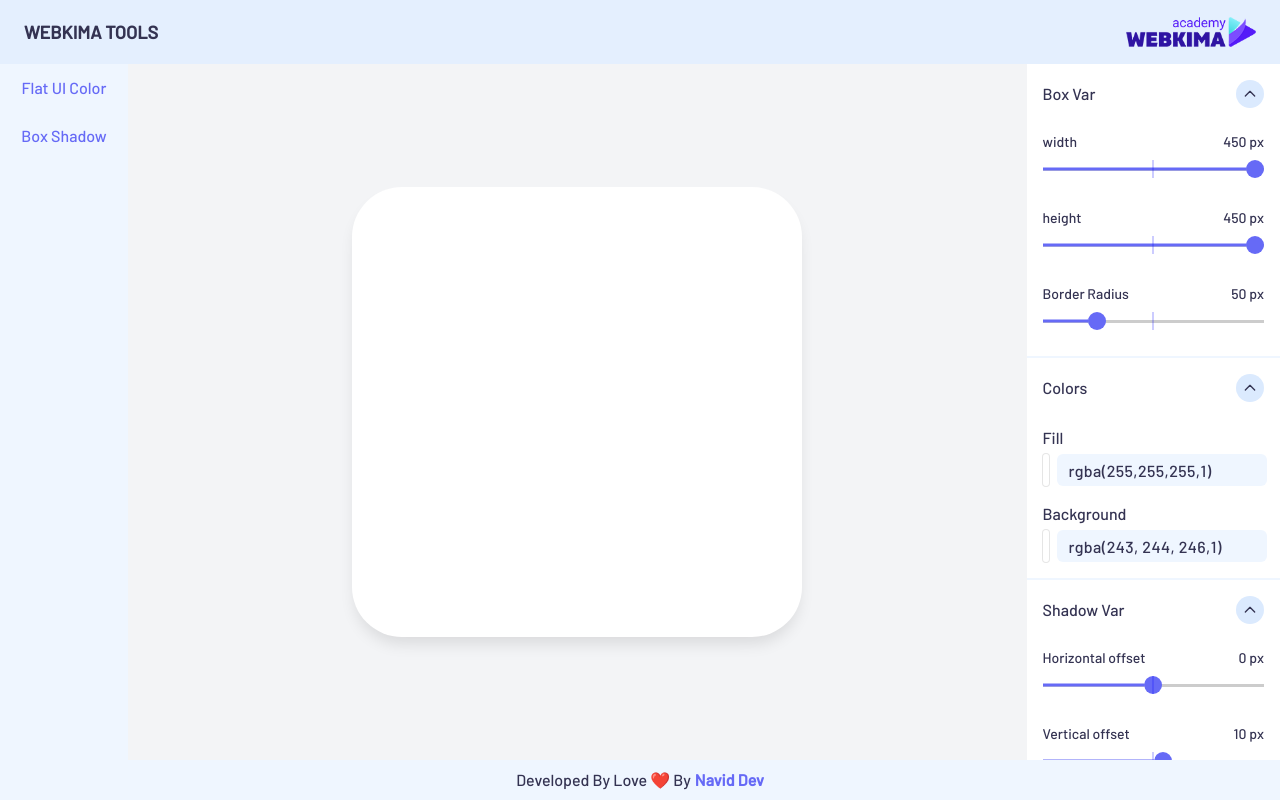
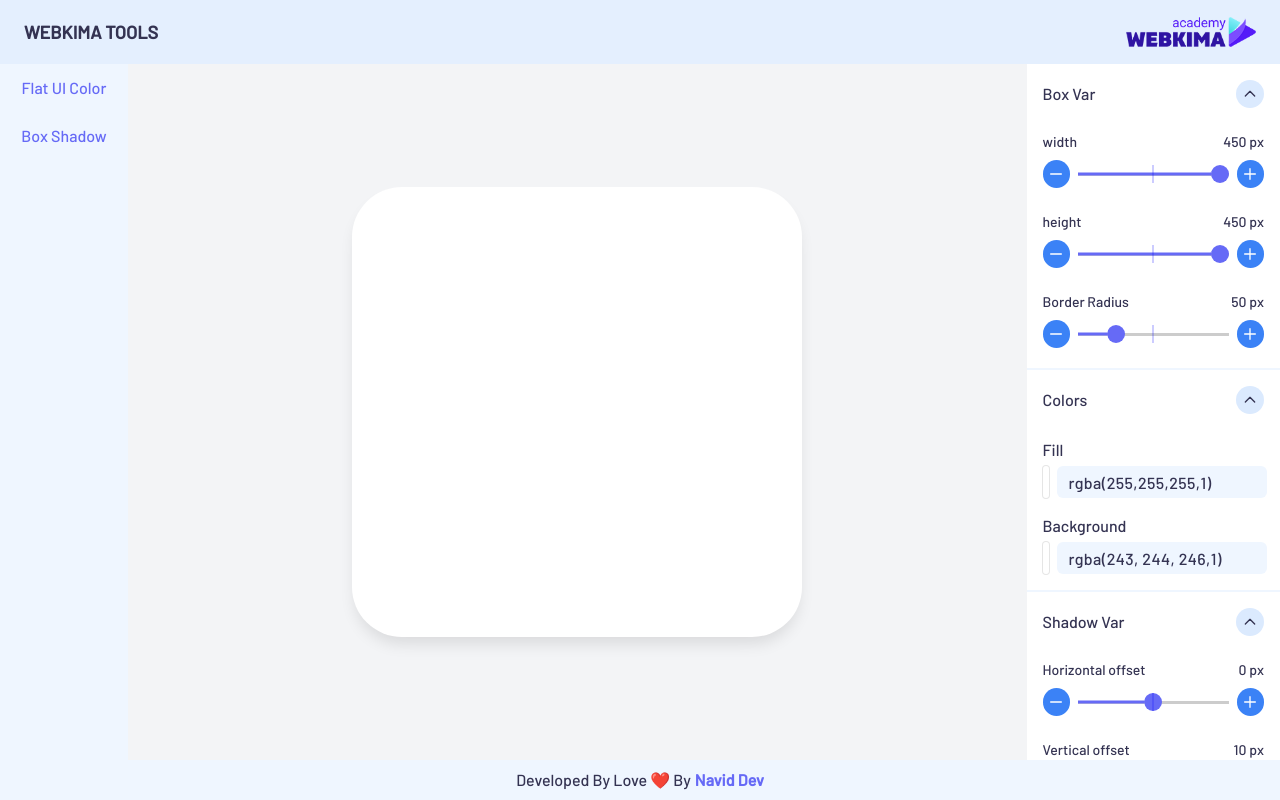
Before and after one commit to navidabdi/kimatools, a React (Create React App) app: page /box-shadow-generator in a window 1280 px wide. Built offline with nearby package versions, Linux system fonts and the light colour scheme.

Commit message:
add plus and mines to rane input controler

```diff
--- a/src/components/Controlers/ColorPicker.js
+++ b/src/components/Controlers/ColorPicker.js
@@ -31,7 +31,7 @@ const ColorPicker = ({ title, color, setColor, presetColors }) => {
         <div className="popover" ref={popover}>
           <RgbaStringColorPicker color={color} onChange={setColor} />
           <div className="color-palette p-3 grid overflow-hidden grid-cols-6 auto-rows-fr gap-2">
-            {presetColors.map((color, index) => (
+            {presetColors.map((color) => (
               <button
                 key={color}
                 onClick={() => setColor(color)}
--- a/src/components/Controlers/RangeInput/RangeInput.js
+++ b/src/components/Controlers/RangeInput/RangeInput.js
@@ -1,12 +1,21 @@
 import "./rangeInput.css";
-
+import { MinusIcon, PlusIcon } from "@heroicons/react/outline";
 const RangeInput = ({ min, max, range, value, setValue, title }) => {
   return (
-    <div className="py-3 first:pt-0">
+    <div key={title} className="py-3 first:pt-0">
       <div className="flex justify-between mb-2">
         <p className="block text-sm">{title}</p>
         <p className="text-sm">{`${value} px`}</p>
       </div>
+      <div className="flex items-center justify-between">
+        <button
+          onClick={() => {
+            if (value > min) setValue(+value - range);
+          }}
+          className="text-2xl bg-blue-500 h-7 text-white w-10 items-center justify-center flex rounded-full"
+        >
+          <MinusIcon className="w-4 h-4" />
+        </button>
         <input
           min={min}
           max={max}
@@ -14,8 +23,17 @@ const RangeInput = ({ min, max, range, value, setValue, title }) => {
           onChange={(e) => setValue(e.target.value)}
           value={value}
           type="range"
-        className="input-range w-full"
+          className="input-range w-full mx-2"
         />
+        <button
+          onClick={() => {
+            if (value < max) setValue(+value + range);
+          }}
+          className="text-2xl bg-blue-500 h-7 text-white w-10 items-center justify-center flex rounded-full"
+        >
+          <PlusIcon className="w-4 h-4" />
+        </button>
+      </div>
     </div>
   );
 };
```
Lines whose indentation alone changed are shown as unchanged.
